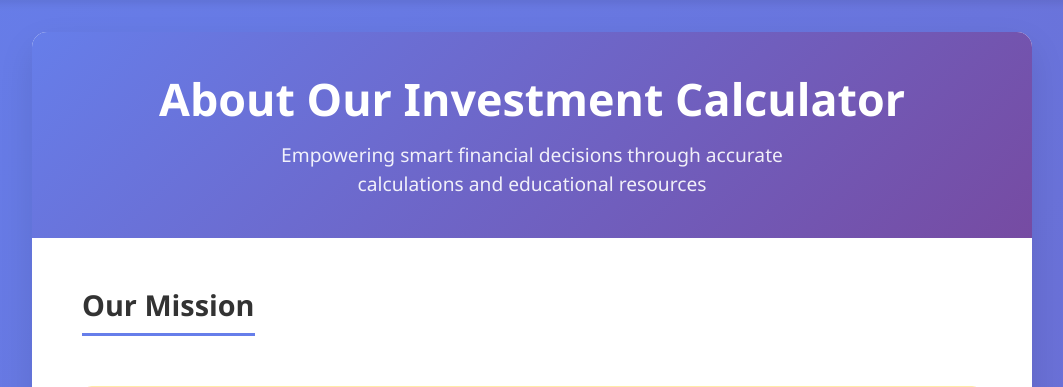
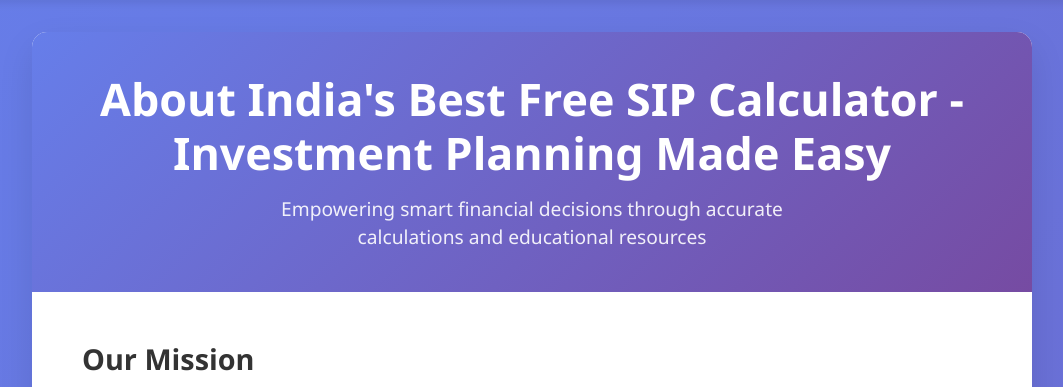
Before and after one commit to sonukartik/SIP-Analyzer, a Flask app: page /about in a window 1280 px wide. Shown: the part 78-465 px from the top of the page, without its empty margins (108-1171 px from the left). Run offline with Flask 3, Linux system fonts and the light colour scheme; some libraries are stand-ins or nearby versions.

Commit message:
Update about.html

```diff
--- a/templates/about.html
+++ b/templates/about.html
@@ -232,7 +232,7 @@
 {% block content %}
 <div class="about-container">
     <div class="about-header">
-        <h1>About Our Investment Calculator</h1>
+        <h1>About India's Best Free SIP Calculator - Investment Planning Made Easy</h1>
         <p>Empowering smart financial decisions through accurate calculations and educational resources</p>
     </div>
 
```
Also changed, not shown: other parts of templates/about.html (+1 -1 lines).
